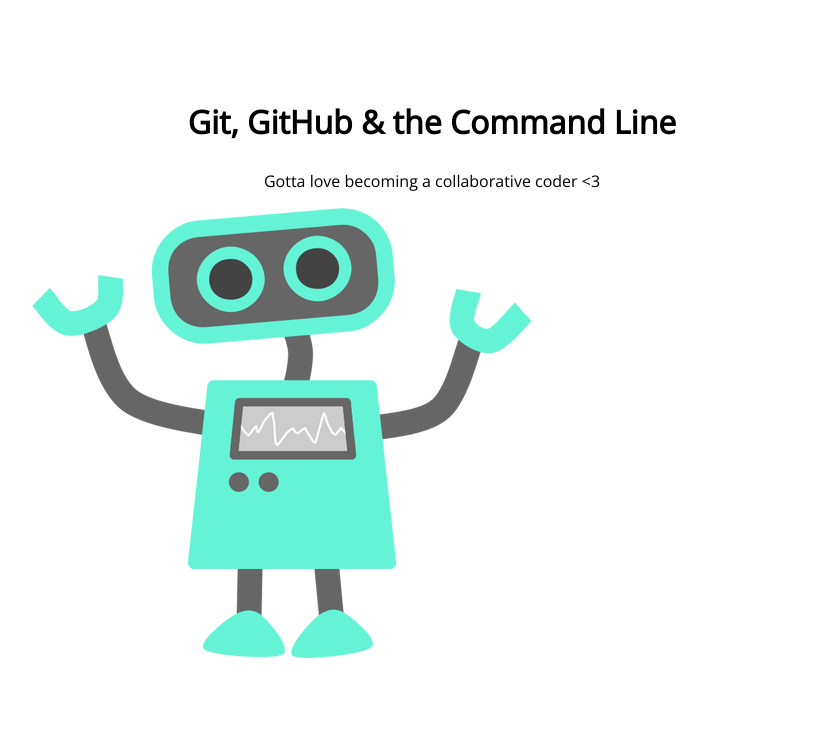
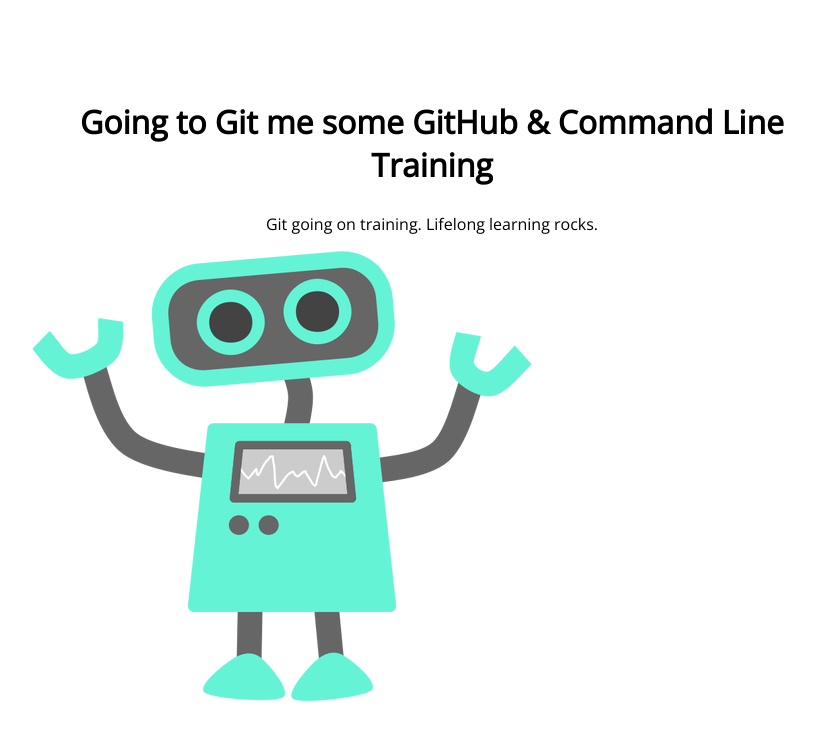
Before and after one commit to katlehman/105-project, a plain HTML site: page index.html in a window 1280 px wide. Shown: the whole page, without its empty margins (208-1023 px from the left). Drawn offline with nearby package versions, Linux system fonts and the light colour scheme.

Commit message:
modified h1 and p with new text

```diff
--- a/index.html
+++ b/index.html
@@ -8,8 +8,8 @@
 </head>
 <body>
 	<section>
-		<h1>Git, GitHub & the Command Line</h1>
-		<p>Gotta love becoming a collaborative coder <3</p>
+		<h1>Going to Git me some GitHub & Command Line Training</h1>
+		<p>Git going on training. Lifelong learning rocks.</p>
 		<img src="img/happy-blue-robot.png">
 	</section>
 </body>
```
